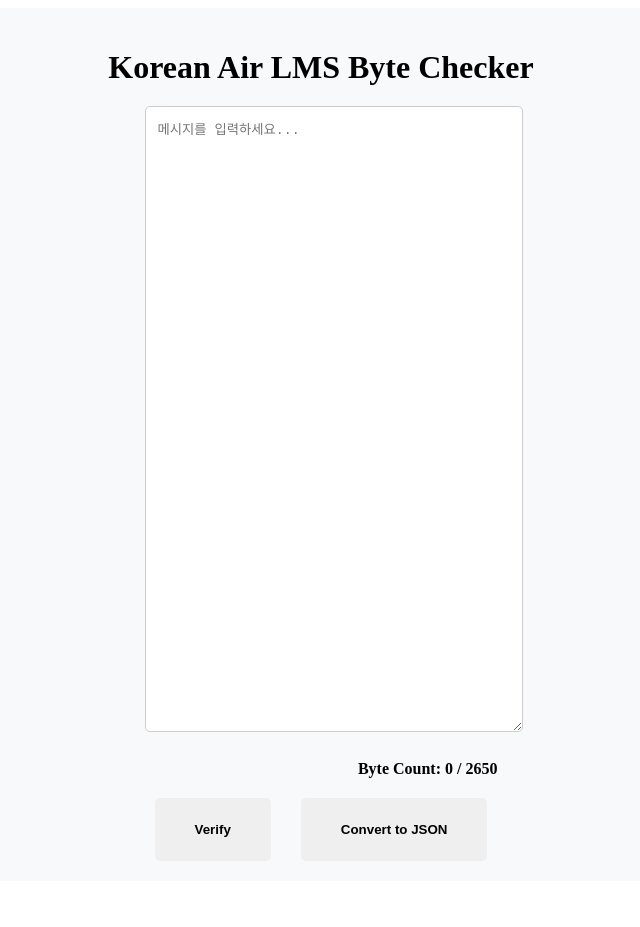
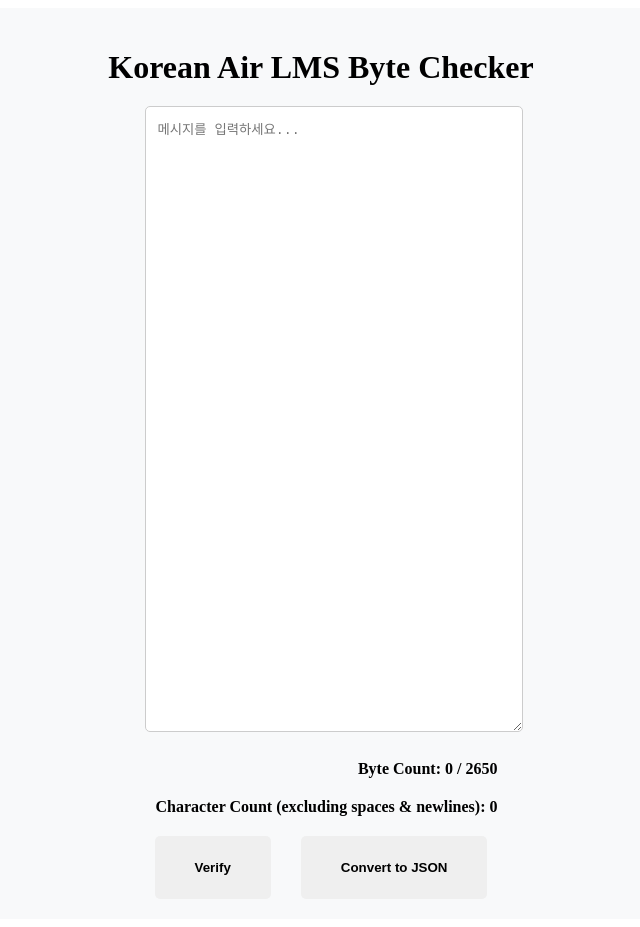
Before and after one commit to KEINSIDER/lmschecker, a Next.js app: page / in a window 1280 px wide. Shown: the whole page, without its empty margins (319-959 px from the left). Before the commit the page ends 889 px from the top, so only its background shows below. Built offline with nearby package versions, Linux system fonts and the light colour scheme.

Commit message:
Update KoreanAirLmsCounter17.js

```diff
--- a/KoreanAirLmsCounter.js
+++ b/KoreanAirLmsCounter.js
@@ -90,6 +90,7 @@
 export default function KoreanAirLMSCounter() {
   const [text, setText] = useState("");
   const [byteCount, setByteCount] = useState(0);
+  const [charCount, setCharCount] = useState(0); // 🔹 공백 및 개행 제외 글자 수 추가
   const [status, setStatus] = useState(""); // 상태 메시지 추가
   const [jsonOutput, setJsonOutput] = useState(""); // 🔹 JSON 출력 상태 추가
   const [showTooltip, setShowTooltip] = useState(false);
@@ -100,11 +101,17 @@
     return encoder.encode(input).length;
   };
 
-  const handleChange = (e) => {
+  const calculateCharacters = (input) => {
+    return input.replace(/\s/g, "").length;
+  };
+
+   const handleChange = (e) => {
     const inputText = e.target.value;
     const bytes = calculateBytes(inputText);
+    const chars = calculateCharacters(inputText);
     setText(inputText);
     setByteCount(bytes);
+    setCharCount(chars);
     setStatus(""); // 🔹 입력할 때마다 상태 초기화
   };
 
@@ -139,6 +146,9 @@
         />
       <div style={styles.byteCount} className="mb-4">
           Byte Count: {byteCount} / {maxBytes}
+        </div>
+      <div style={styles.byteCount} className="mb-4">
+          Character Count (excluding spaces & newlines): {charCount}
         </div>
 
       {/* 검증 하기 버튼 */}
```
